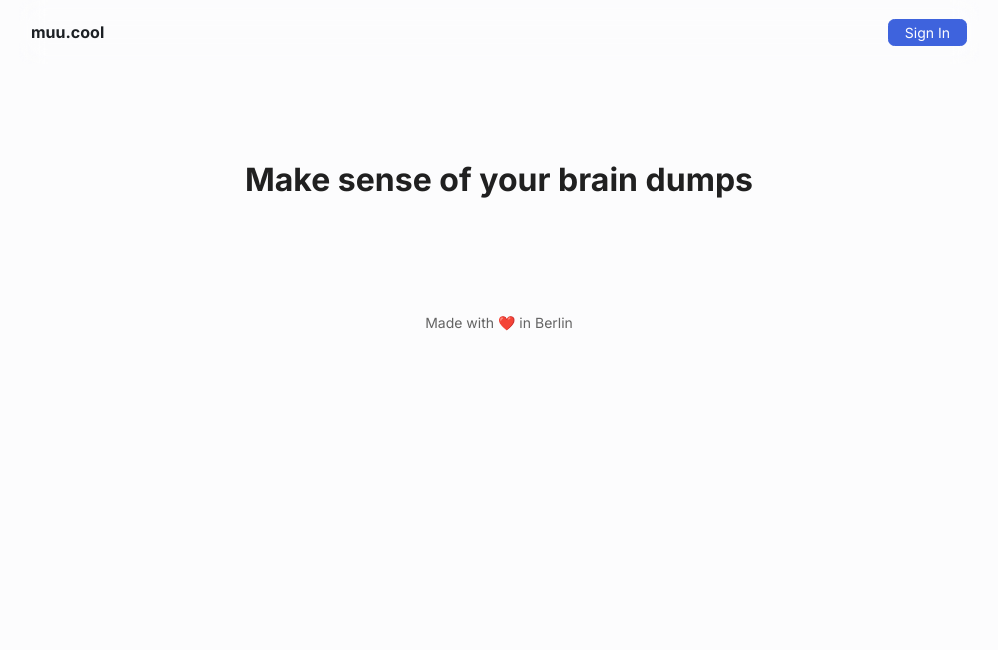
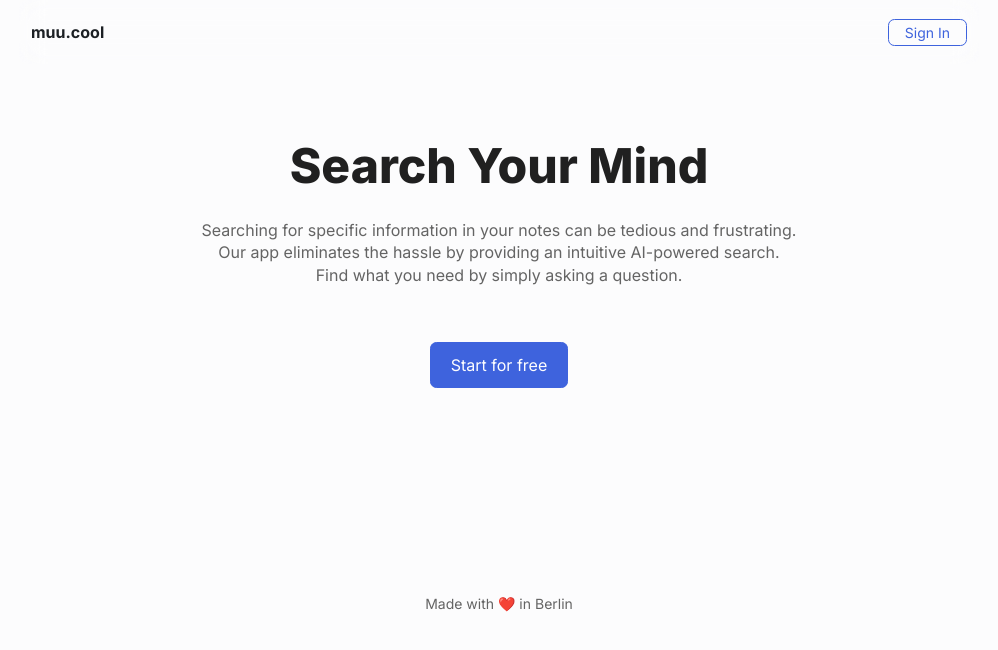
Before and after one commit to willi-nuechterlein/notebrain-ai, a Next.js app: page / in a window 1280 px wide. Shown: the top 650 px of the page, without its empty margins (141-1139 px from the left). Built offline with nearby package versions, Linux system fonts and the light colour scheme; no server answers.

Commit message:
hero section

```diff
--- a/components/molecules/Nav/index.tsx
+++ b/components/molecules/Nav/index.tsx
@@ -38,7 +38,9 @@ const Nav = () => (
       <SignedOut>
         {/* Signed out users get sign in button */}
         <SignInButton afterSignInUrl="/app">
-          <Button size="small">Sign In</Button>
+          <Button size="small" outlined>
+            Sign In
+          </Button>
         </SignInButton>
       </SignedOut>
 
--- a/pages/index.tsx
+++ b/pages/index.tsx
@@ -1,14 +1,71 @@
-import { Typography } from 'components/atoms/Typography'
+import { Box } from 'components/atoms/Box'
+import Button from 'components/atoms/Button'
+import { Paragraph } from 'components/atoms/Paragraph'
+import { Title } from 'components/atoms/Title'
+import Link from 'next/link'
 
 export default function Home() {
   return (
-    <Typography
-      as="h1"
+    <Box
       css={{
-        marginTop: '10rem'
+        width: '100%',
+        height: '100%',
+        minHeight: '80vh',
+        paddingTop: '20vh',
+        display: 'flex',
+        flexDirection: 'column',
+        alignItems: 'center',
+        marginBottom: '-1rem',
+        '@md': {
+          paddingTop: '15vh',
+          minHeight: '62vh'
+        }
       }}
     >
-      Make sense of your brain dumps
-    </Typography>
+      <Title
+        css={{
+          fontSize: '$11',
+          marginY: '$4',
+          marginX: '$1',
+          '& span': {
+            display: 'block'
+          },
+          textAlign: 'center',
+          '@md': {
+            fontSize: '$13'
+          },
+          fontWeight: 800
+        }}
+      >
+        <span>Search Your Mind</span>
+      </Title>
+      <Paragraph
+        css={{
+          '& span': {
+            display: 'block'
+          },
+          marginBottom: '$10',
+          marginX: '$5',
+          textAlign: 'center',
+          fontSize: '$5',
+          '@md': {
+            fontSize: '$6'
+          }
+        }}
+      >
+        <span>
+          Searching for specific information in your notes can be tedious and
+          frustrating.
+        </span>
+        <span>
+          Our app eliminates the hassle by providing an intuitive AI-powered
+          search.
+        </span>
+        <span>Find what you need by simply asking a question.</span>
+      </Paragraph>
+      <Link href={`/app`}>
+        <Button>Start for free</Button>
+      </Link>
+    </Box>
   )
 }
```
